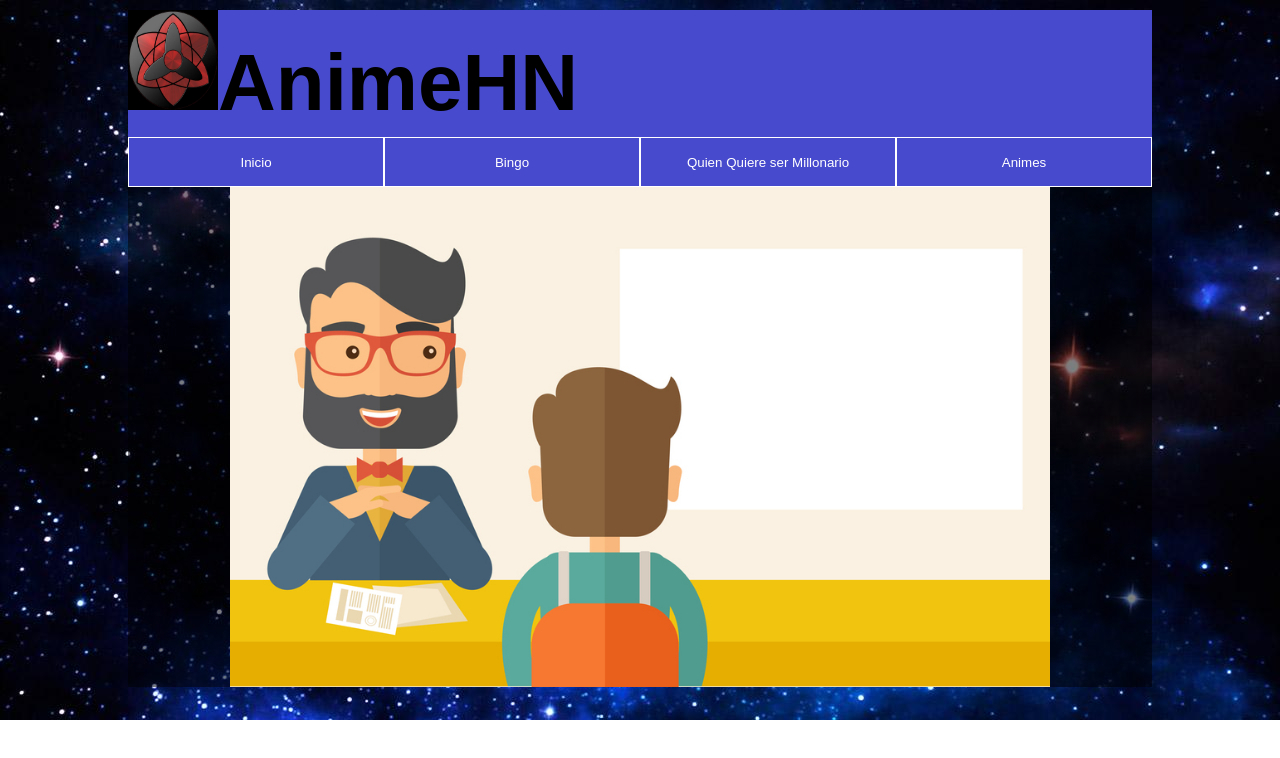
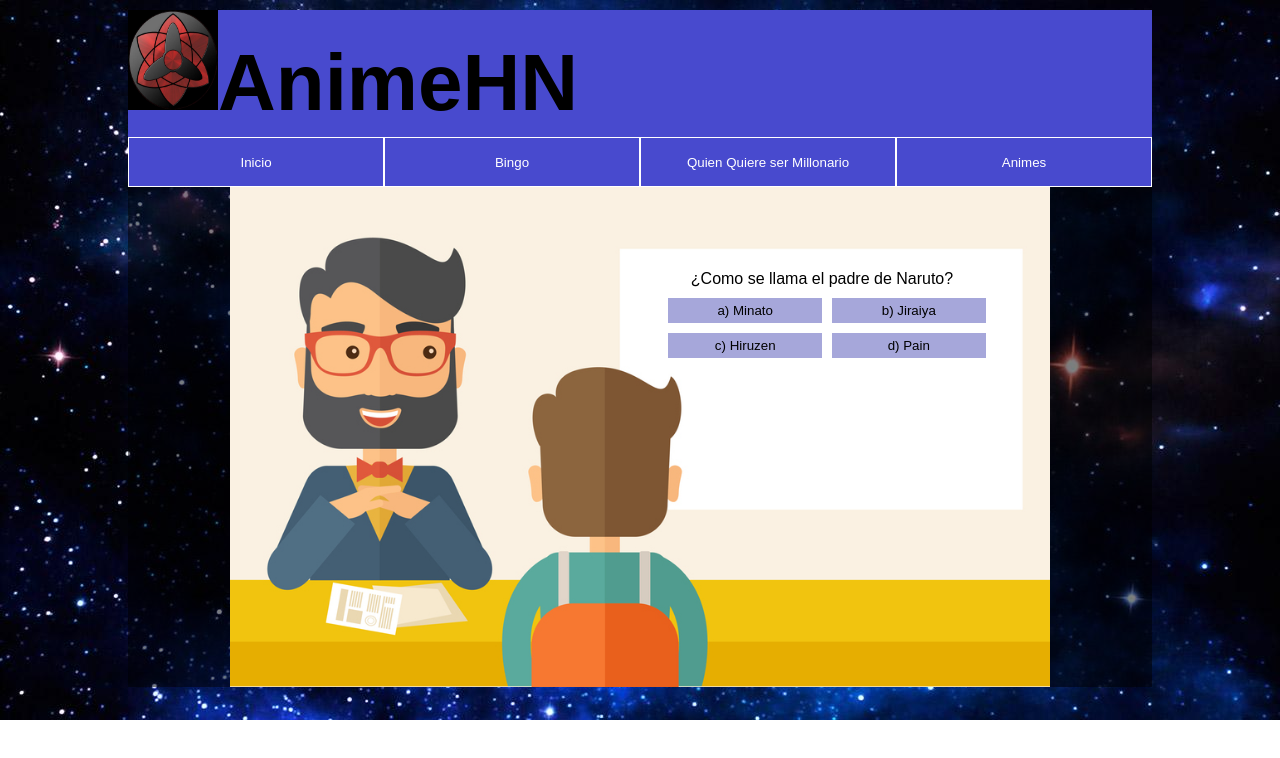
Before and after one commit to Arles96/Anime_Webpage, a React (Create React App) app in the folder anime_website/: page / in a window 1280 px wide. Both pictures are taken after a click on the button "Quien Quiere ser Millonario". Shown: the top 758 px of the page. Built offline with nearby package versions, Linux system fonts and the light colour scheme.

Commit message:
Avance del juego de quien quiere ser millonario

```diff
--- a/anime_website/src/App.css
+++ b/anime_website/src/App.css
@@ -89,5 +89,20 @@ h2{
 }
 
 .button-answer{
-    background: black;
+    background: #a6a7da;
+    margin-left: 10px;
+    margin-top: 10px;
+    width: 40%;
+    height: 25px;
 }
+
+.contentGame{
+  position: absolute;
+  top: 270px;
+  left: 630px;
+  width: 30%;
+}
+
+#question2{
+  color: black;
+}
--- a/anime_website/src/Components/Millonaire.js
+++ b/anime_website/src/Components/Millonaire.js
@@ -30,28 +30,123 @@ export default class Millonaire extends Component{
         ["a) kurama", "b) Hachibi", "c) Son Goku", "d) Matatabi"],
         ["a) Super Saiyajin", "b) Super Saiyajin 3", "c) Super Saiyajin Dios", "d) Super Saiyajin Dios Azul"]
       ],
-      verification: false,
-      word: null,
-      numbers: []
+      verification: true,
+      account: 0
     };
+    this.handleContentGame = this.handleContentGame.bind(this);
+    this.handleButton1 = this.handleButton1.bind(this);
+    this.handleButton2 = this.handleButton2.bind(this);
+    this.handleButton3 = this.handleButton3.bind(this);
+    this.handleButton4 = this.handleButton4.bind(this);
+    this.handleButtonReset = this.handleButtonReset.bind(this);
+  }
+
+  handleContentGame(){
+    if (this.state.verification) {
+      return (
+        <div className="contentGame">
+          <article className="question">
+            <p id="question2">{this.state.question[this.state.account]}</p>
+          </article>
+          <article className="answer">
+            <div>
+              <button id="button1" className="button-answer" onClick={this.handleButton1}>
+                {this.state.answer[this.state.account][0]}
+              </button>
+              <button id="button2" className="button-answer" onClick={this.handleButton2}>
+                {this.state.answer[this.state.account][1]}
+
+              </button>
+            </div>
+            <div>
+              <button id="button3" className="button-answer" onClick={this.handleButton3}>
+                {this.state.answer[this.state.account][2]}
+              </button>
+              <button id="button4" className="button-answer" onClick={this.handleButton4}>
+                {this.state.answer[this.state.account][3]}
+              </button>
+            </div>
+          </article>
+        </div>
+      );
+    }
+    else {
+      return (
+        <div className="contentGame">
+          <h2>Ha fallado</h2>
+          <h3>Desea continuar</h3>
+          <button onClick={this.handleButtonReset}>Reiniciar</button>
+        </div>
+      );
+    }
+  }
+
+  handleButton1(){
+      if (this.state.account==0 || this.state.account==5 || this.state.account==7) {
+      let account2 = this.state.account + 1;
+      this.setState({
+        verification: true,
+        account: account2
+      });
+    }else {
+      this.setState({
+        verification: false
+      })
+    }
+  }
+
+  handleButton2(){
+    if (this.state.account==1 || this.state.account==4 || this.state.account==8) {
+      let account2 = this.state.account + 1;
+      this.setState({
+        verification: true,
+        account: account2
+      });
+    }else {
+      this.setState({
+        verification: false
+      });
+    }
+  }
+
+  handleButton3(){
+    if (this.state.account==3) {
+      let account2 = this.state.account + 1;
+      this.setState({
+        verification: true,
+        account: account2
+      });
+    }else {
+      this.setState({
+        verification: false
+      });
+    }
+  }
+
+  handleButton4(){
+    if (this.state.account==2 || this.state.account==6 || this.state.account==9) {
+      let account2 = this.state.account + 1;
+      this.setState({
+        verification: true,
+        account: account2
+      });
+    }else {
+      this.setState({
+        verification: false
+      });
+    }
+  }
+  handleButtonReset(){
+    this.setState({
+      verification: true,
+      account: 0
+    });
   }
 
   render(){
     return (
       <section className="millonaire">
-        <article className="question">
-
-        </article>
-        <article className="answer">
-          <div>
-            <button className="button-answer"></button>
-            <button className="button-answer"></button>
-          </div>
-          <div>
-            <button className="button-answer"></button>
-            <button className="button-answer"></button>
-          </div>
-        </article>
+        {this.handleContentGame()}
       </section>
     );
   }
```
